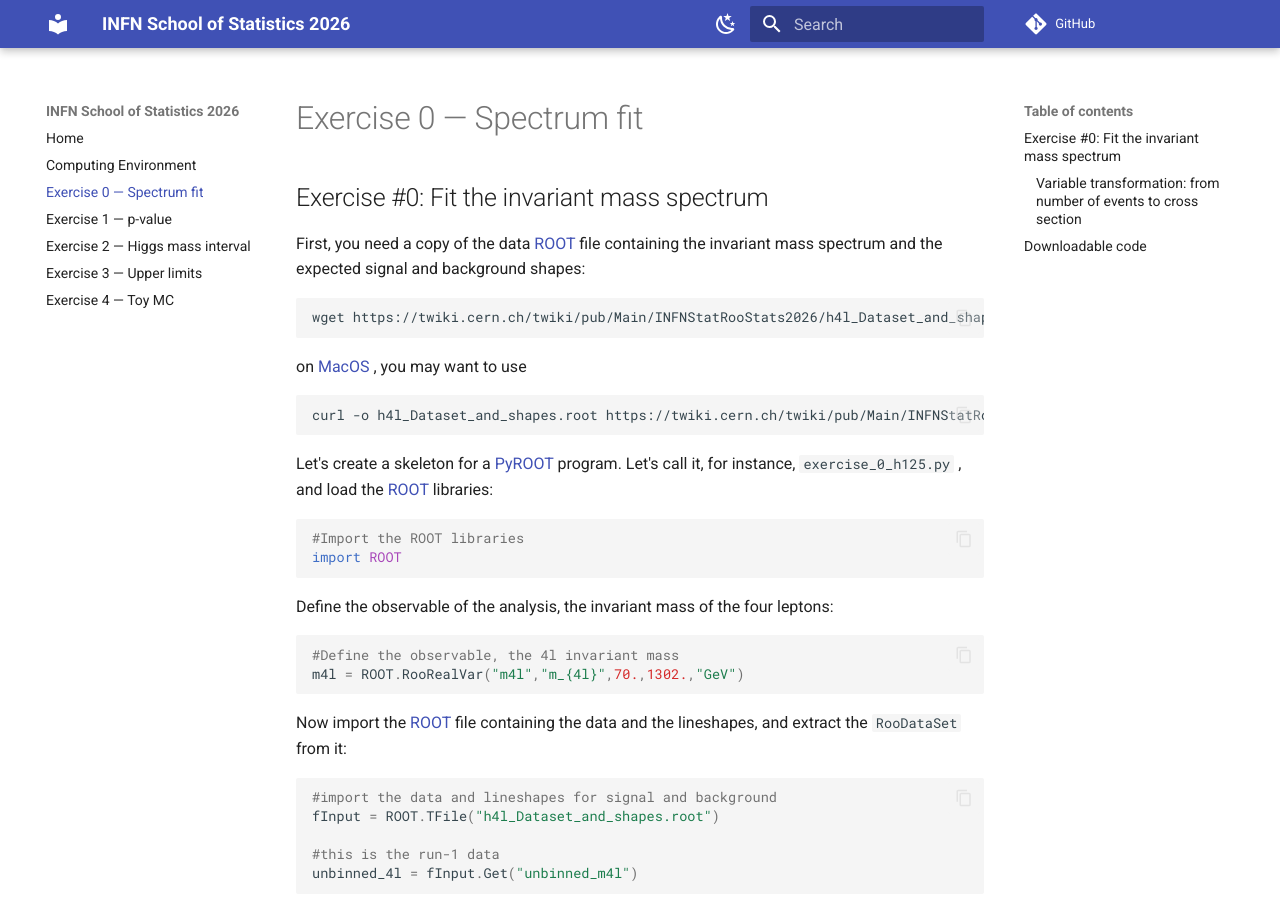
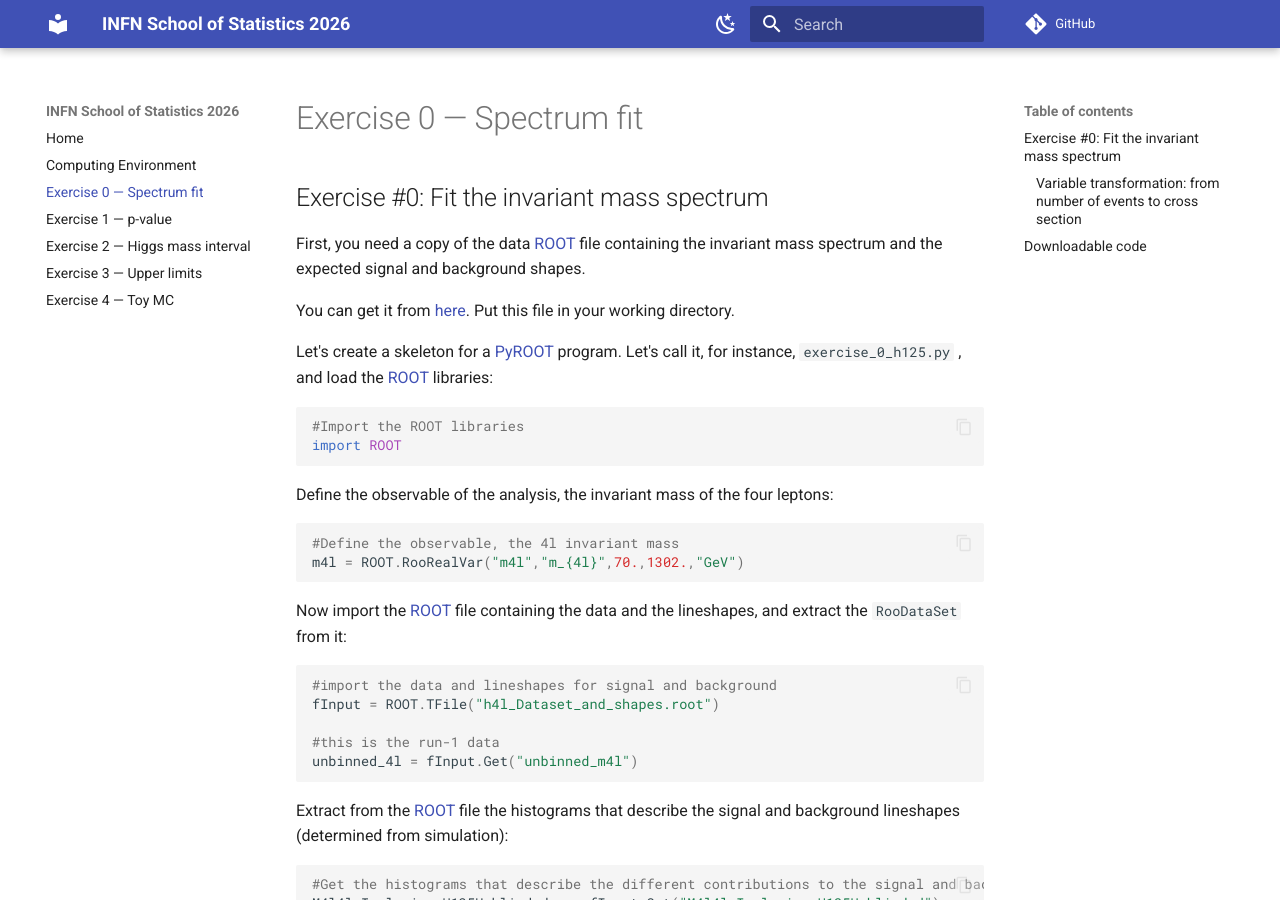
Before and after one commit to pellicci/INFNStat, an MkDocs documentation site: the page built from docs/exercise0.md, in a window 1280 px wide and 900 px high. Built offline with MkDocs 1.6.1 and Material for MkDocs 9.7.7, drawn with Linux system fonts in a browser that asks for light colours; comment, search, counter and statistics services are not loaded.

Commit message:
Update exercise0.md

````diff
--- a/docs/exercise0.md
+++ b/docs/exercise0.md
@@ -2,19 +2,10 @@
 
 First, you need a copy of the data
 [ROOT](https://twiki.cern.ch/twiki/bin/view/Main/ROOT)
-file containing the invariant mass spectrum and the expected signal and background shapes:
+file containing the invariant mass spectrum and the expected signal and background shapes.
 
-```bash
-wget https://twiki.cern.ch/twiki/pub/Main/INFNStatRooStats2026/h4l_Dataset_and_shapes.root
-```
-
-on
-[MacOS](https://twiki.cern.ch/twiki/bin/edit/Main/MacOS?topicparent=Main.INFNStatRooStats2026;nowysiwyg=1)
-, you may want to use
-
-```bash
-curl -o h4l_Dataset_and_shapes.root https://twiki.cern.ch/twiki/pub/Main/INFNStatRooStats2026/h4l_Dataset_and_shapes.root
-```
+You can get it from [here](https://github.com/pellicci/INFNStat/raw/refs/heads/main/docs/assets/h4l_Dataset_and_shapes.root).
+Put this file in your working directory.
 
 Let's create a skeleton for a
 [PyROOT](https://twiki.cern.ch/twiki/bin/view/Main/PyROOT)
````
